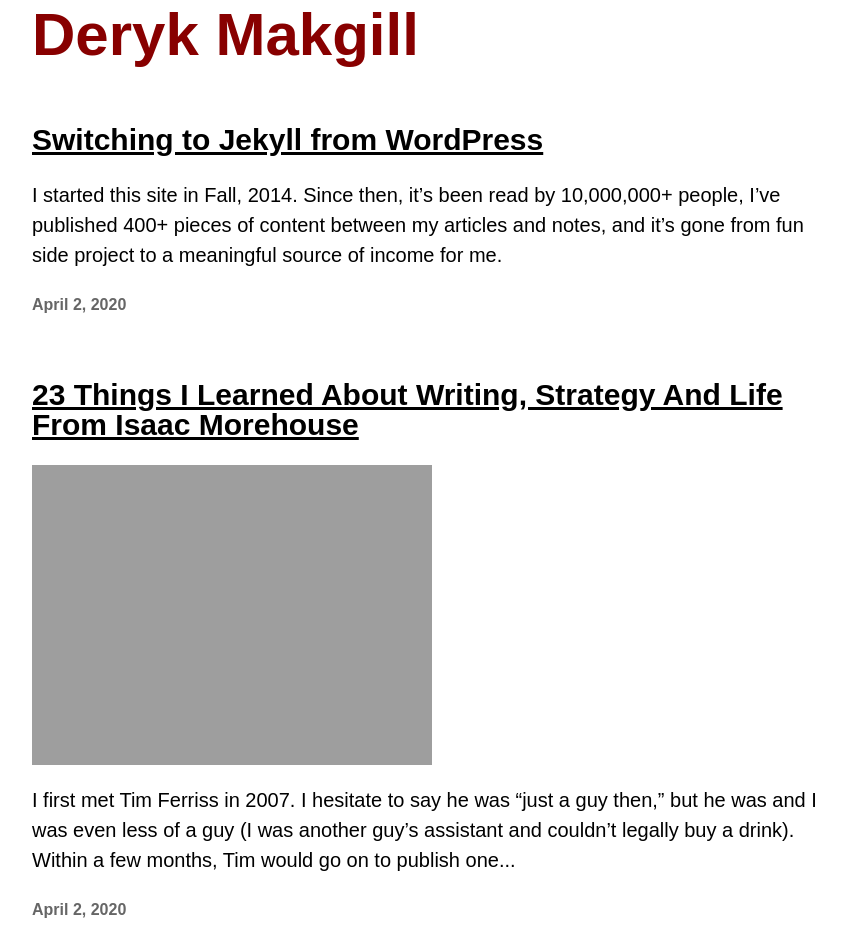
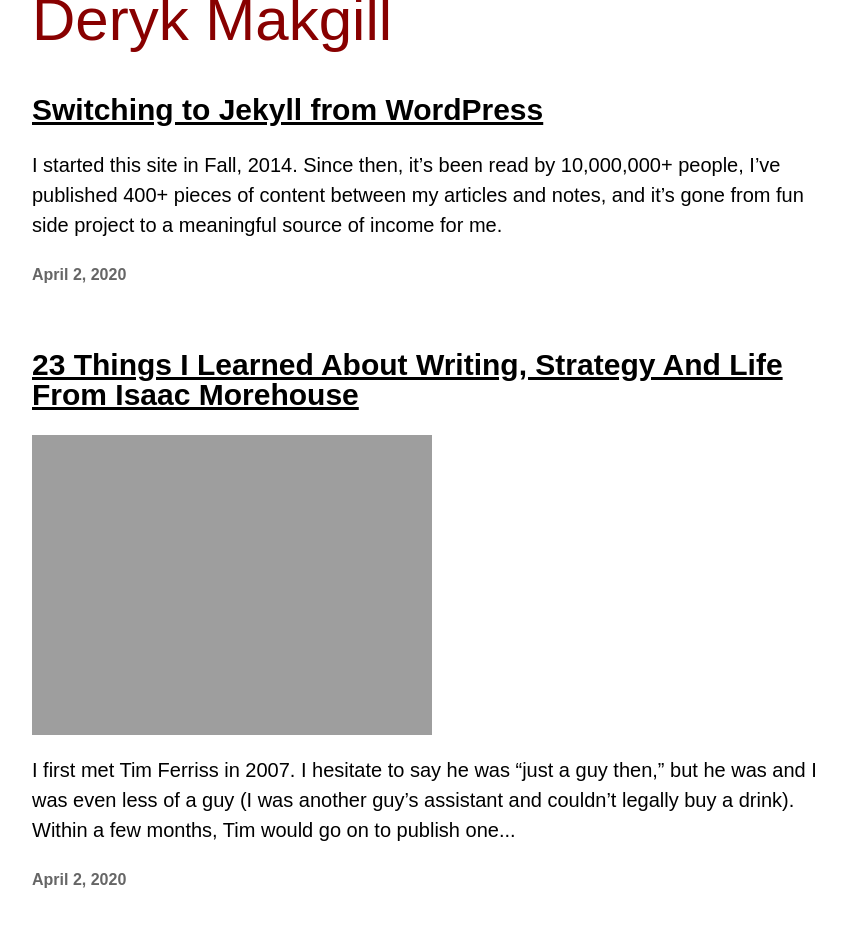
Before and after one commit to derykmakgill/vm, a Jekyll site: the page built from index.html, in a window 1280 px wide. Shown: the top 952 px of the page, without its empty margins (208-1054 px from the left). Built offline with Jekyll 4.4.1, drawn with Linux system fonts in a browser that asks for light colours; some web fonts are replaced; the list of posts is cut into pages by our own code.

Commit message:
Update default.html

```diff
--- a/_layouts/default.html
+++ b/_layouts/default.html
@@ -216,11 +216,38 @@ div.presentation_summary{
 }
 @media screen and (min-width: 440px){
 	section#masthead h1{
+		font-size:3em;
+	}
+	div.presentation_summary img{
+		float:right
+	}
+
+section#masthead p {
+	margin:0;
+	font-weight: 0;
+}
+section#masthead p a{
+	color:#800;
+}
+
+@media screen and (max-width: 440px){
+	section#masthead p{
+		font-size:2em;
+	}
+	div.presentation_summary img{
+		display:block
+	}
+}
+@media screen and (min-width: 440px){
+	section#masthead p {
 		font-size:3em
 	}
 	div.presentation_summary img{
 		float:right
 	}
+
+
+
 }
 article#home div#content h2 small{
 	margin-left:2em
@@ -247,13 +274,13 @@ margin-top: 10px;
 </head>
 <body id="oneblog" data-gr-c-s-loaded="true">
 <section id="masthead">
-        <h1 class="masthead-title">
+        <p class="masthead-title">
           <a href="/" title="Home" style="
     color: #800;
 ">Deryk Makgill</a>
 
 
-        </h1>
+        </p>
 </section>
 <div id="content">
 
```
